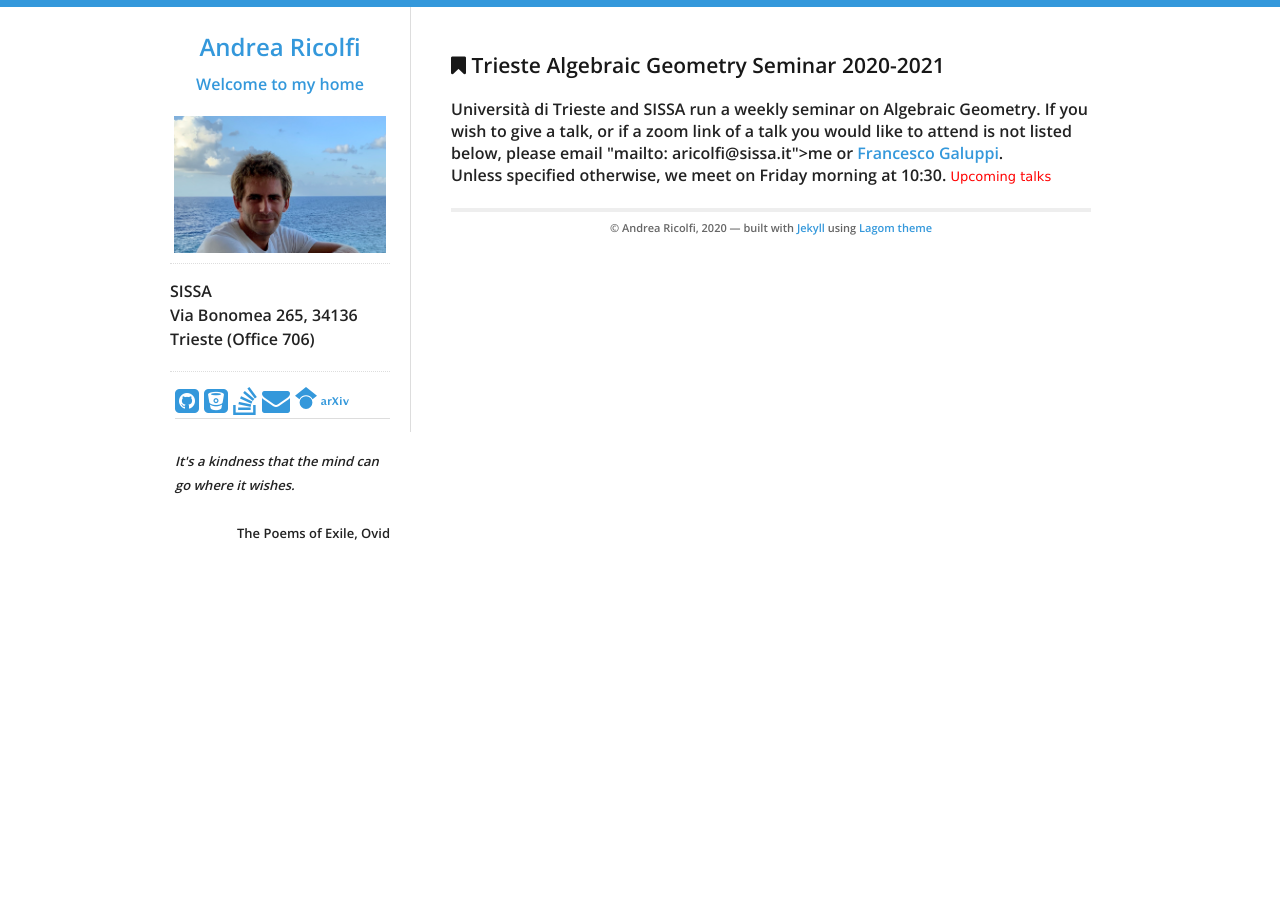
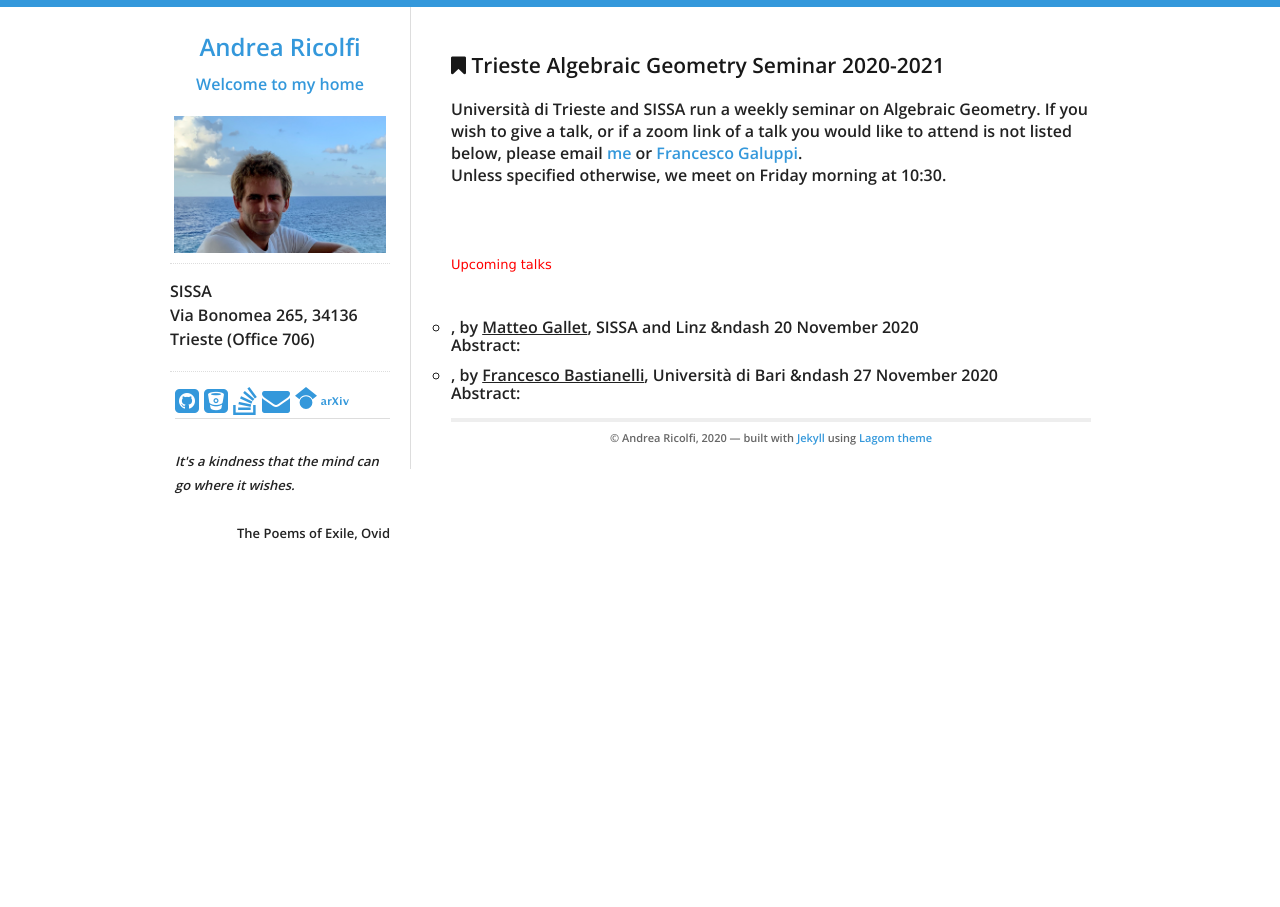
Before and after one commit to atricolfi/atricolfi.github.io, a Jekyll site: the page built from AGseminar.html, in a window 1280 px wide. Built offline with Jekyll 4.4.1, drawn with Linux system fonts in a browser that asks for light colours.

Commit message:
Update AGseminar.html

```diff
--- a/AGseminar.html
+++ b/AGseminar.html
@@ -9,14 +9,28 @@ title: Blog Posts
 
 Università di Trieste and SISSA run a weekly seminar on Algebraic Geometry. If you wish to give a talk,
 or if a zoom link of a talk you would like to attend is not listed below,
-please email "mailto: aricolfi@sissa.it">me</a> or <a href = "mailto: fgaluppi@units.it">Francesco Galuppi</a>. <br>
+please email <a href = "mailto: aricolfi@sissa.it">me</a> or <a href = "mailto: fgaluppi@units.it">Francesco Galuppi</a>. <br>
 
 Unless specified otherwise, we meet on <b>Friday morning at 10:30</b>.
-
+  <br>
+  <br>
+  <br>
+  <br>
 <font face="Verdana" size="2" color="red">
 Upcoming talks
 </font>
 
+  <br>
+  <br>
+
+  <ul style="list-style-type:circle">
+    <li><em> </em>, by <u>Matteo Gallet</u>, SISSA and Linz &ndash 20 November 2020 <br>
+    Abstract:
+      </li>
+    <li><em> </em>, by <u>Francesco Bastianelli</u>, Università di Bari &ndash 27 November 2020 <br>
+    Abstract:
+      </li>
+  </ul>
 
 
 
```
